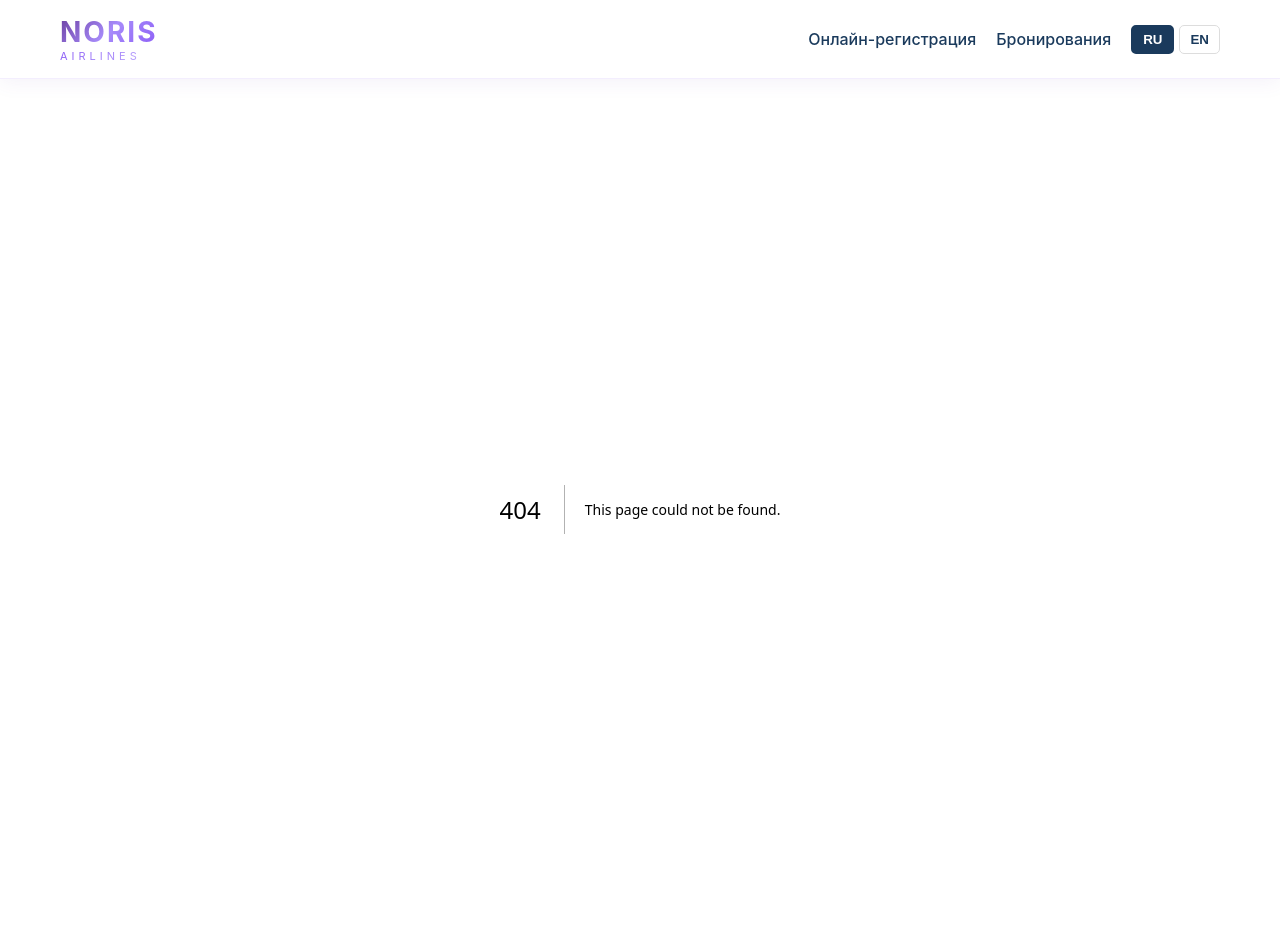
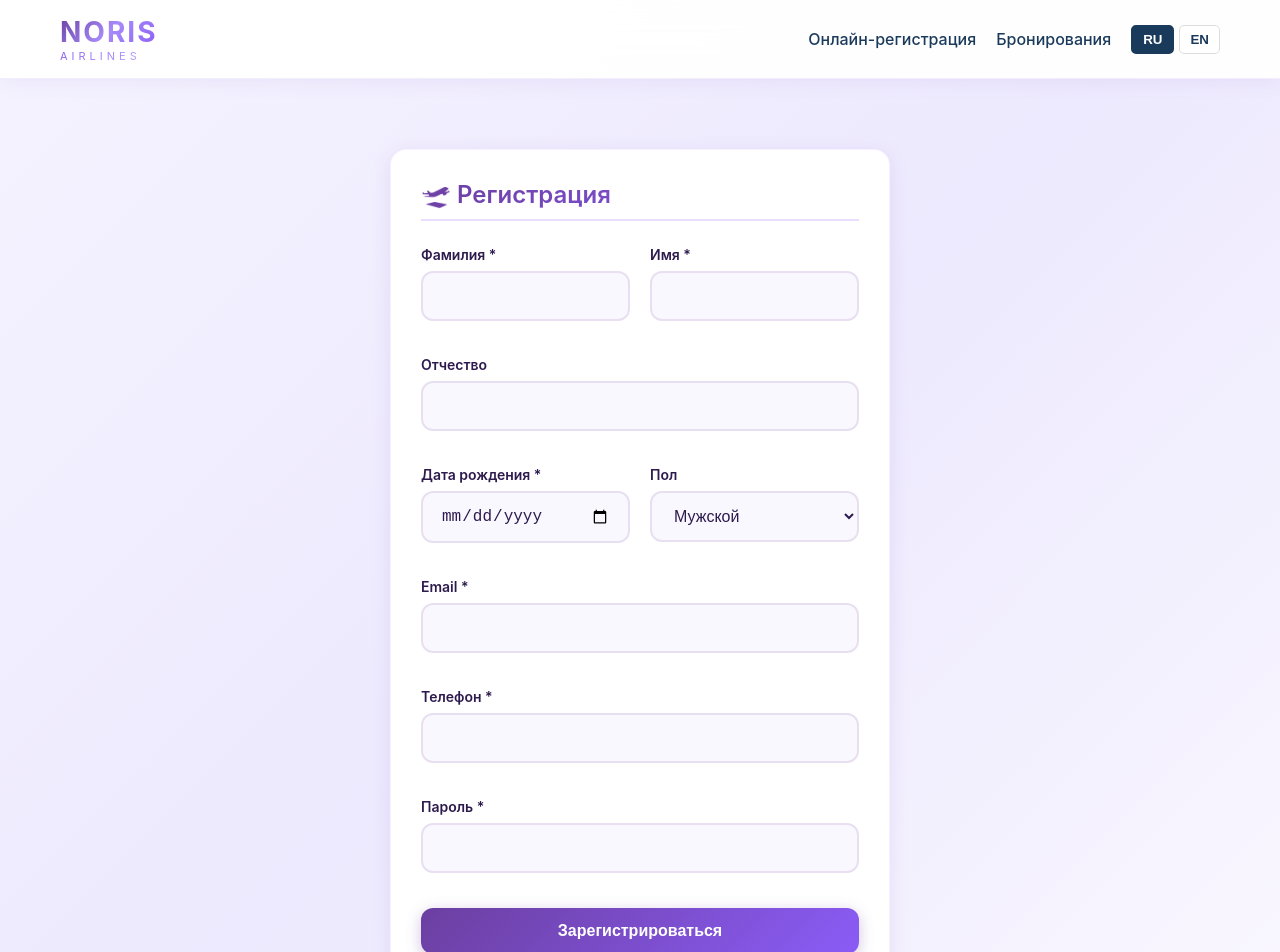
Before and after one commit to alexeysimashkin/noris-airlines, a Next.js app: page /register in a window 1280 px wide. Before the commit this address had no page. Shown: the top 952 px of the page. Built offline with nearby package versions, Linux system fonts and the light colour scheme.

Commit message:
Create register.tsx

```diff
--- /dev/null
+++ b/src/pages/register.tsx
@@ -0,0 +1,97 @@
+import { useState } from 'react'
+import { useRouter } from 'next/router'
+
+export default function Register() {
+  const router = useRouter()
+  const [form, setForm] = useState({
+    lastName: '', firstName: '', middleName: '',
+    birthDate: '', gender: 'male', email: '', phone: '', password: ''
+  })
+  const [message, setMessage] = useState('')
+  const [loading, setLoading] = useState(false)
+
+  const handleSubmit = async (e: React.FormEvent) => {
+    e.preventDefault()
+    setLoading(true)
+    setMessage('')
+
+    const res = await fetch('/api/auth/register', {
+      method: 'POST',
+      headers: { 'Content-Type': 'application/json' },
+      body: JSON.stringify(form)
+    })
+    const data = await res.json()
+    setMessage(data.message)
+    setLoading(false)
+  }
+
+  return (
+    <div className="card" style={{ maxWidth: 500, margin: '40px auto' }}>
+      <h2 className="card-title">🛫 Регистрация</h2>
+
+      <form onSubmit={handleSubmit} style={{ display: 'grid', gap: 15 }}>
+        <div className="grid grid-2">
+          <div className="form-group">
+            <label className="form-label">Фамилия *</label>
+            <input type="text" className="form-input" value={form.lastName}
+              onChange={e => setForm({...form, lastName: e.target.value})} required />
+          </div>
+          <div className="form-group">
+            <label className="form-label">Имя *</label>
+            <input type="text" className="form-input" value={form.firstName}
+              onChange={e => setForm({...form, firstName: e.target.value})} required />
+          </div>
+        </div>
+        <div className="form-group">
+          <label className="form-label">Отчество</label>
+          <input type="text" className="form-input" value={form.middleName}
+            onChange={e => setForm({...form, middleName: e.target.value})} />
+        </div>
+        <div className="grid grid-2">
+          <div className="form-group">
+            <label className="form-label">Дата рождения *</label>
+            <input type="date" className="form-input" value={form.birthDate}
+              onChange={e => setForm({...form, birthDate: e.target.value})} required />
+          </div>
+          <div className="form-group">
+            <label className="form-label">Пол</label>
+            <select className="form-select" value={form.gender}
+              onChange={e => setForm({...form, gender: e.target.value})}>
+              <option value="male">Мужской</option>
+              <option value="female">Женский</option>
+            </select>
+          </div>
+        </div>
+        <div className="form-group">
+          <label className="form-label">Email *</label>
+          <input type="email" className="form-input" value={form.email}
+            onChange={e => setForm({...form, email: e.target.value})} required />
+        </div>
+        <div className="form-group">
+          <label className="form-label">Телефон *</label>
+          <input type="tel" className="form-input" value={form.phone}
+            onChange={e => setForm({...form, phone: e.target.value})} required />
+        </div>
+        <div className="form-group">
+          <label className="form-label">Пароль *</label>
+          <input type="password" className="form-input" value={form.password}
+            onChange={e => setForm({...form, password: e.target.value})} required minLength={6} />
+        </div>
+
+        {message && (
+          <div style={{ padding: 12, borderRadius: 8, background: message.includes('успешна') ? '#f0fdf4' : '#fef2f2', color: message.includes('успешна') ? '#166534' : '#991b1b' }}>
+            {message}
+          </div>
+        )}
+
+        <button type="submit" className="btn btn-primary" disabled={loading}>
+          {loading ? 'Регистрация...' : 'Зарегистрироваться'}
+        </button>
+      </form>
+
+      <p style={{ textAlign: 'center', marginTop: 15 }}>
+        Уже есть аккаунт? <a href="/login" style={{ color: '#6b3fa0' }}>Войти</a>
+      </p>
+    </div>
+  )
+}
```
